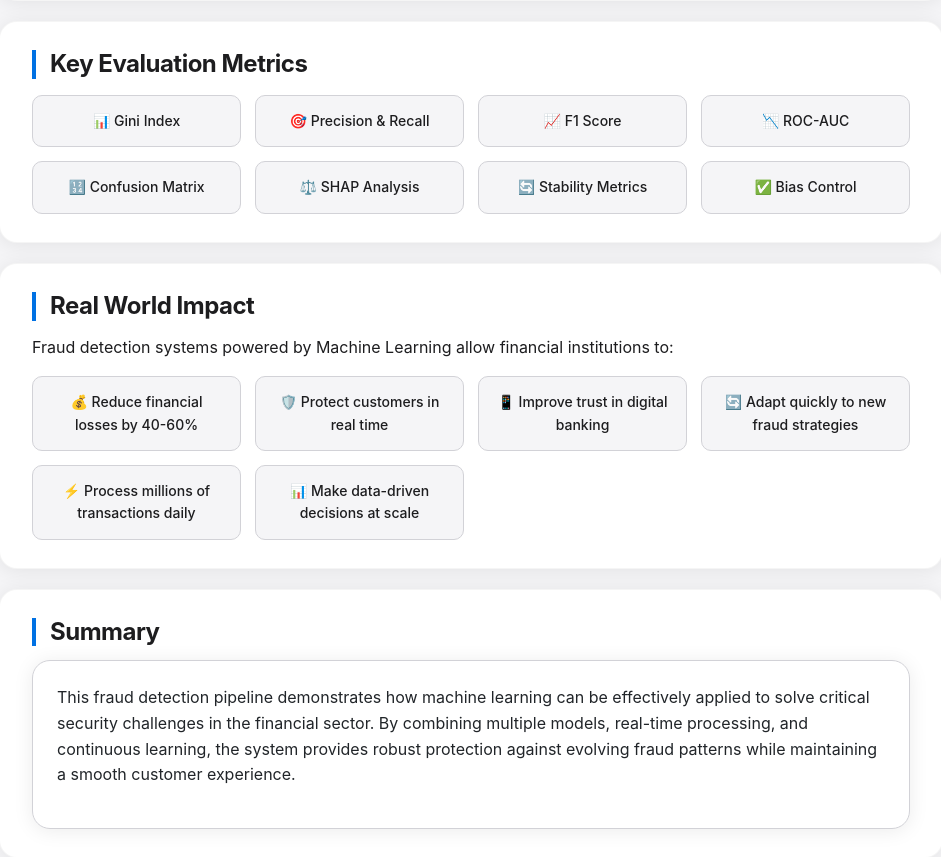
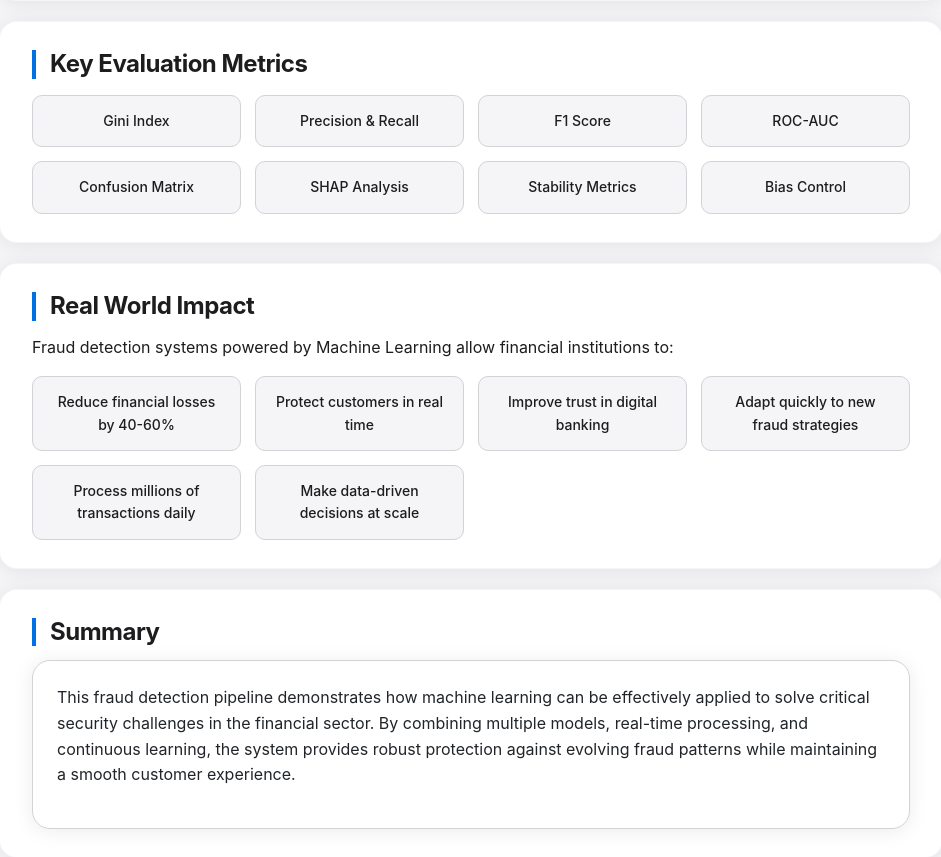
Before and after one commit to jenn-martinez/MachineLearning, a Flask app: page /BankFraud in a window 1280 px wide. Shown: the part 2544-3401 px from the top of the page, without its empty margins (289-1230 px from the left). Run offline with Flask 3, Linux system fonts and the light colour scheme; parts of the project's set-up code (start-up, migrations or seed data) failed here and were passed over.

Commit message:
fix error

```diff
--- a/templates/caseUse/BankFraud.html
+++ b/templates/caseUse/BankFraud.html
@@ -177,14 +177,14 @@
             <h2>Key Evaluation Metrics</h2>
 
             <div class="centroid-grid">
-                <div class="centroid-item">📊 Gini Index</div>
-                <div class="centroid-item">🎯 Precision & Recall</div>
-                <div class="centroid-item">📈 F1 Score</div>
-                <div class="centroid-item">📉 ROC-AUC</div>
-                <div class="centroid-item">🔢 Confusion Matrix</div>
-                <div class="centroid-item">⚖️ SHAP Analysis</div>
-                <div class="centroid-item">🔄 Stability Metrics</div>
-                <div class="centroid-item">✅ Bias Control</div>
+                <div class="centroid-item"> Gini Index</div>
+                <div class="centroid-item"> Precision & Recall</div>
+                <div class="centroid-item"> F1 Score</div>
+                <div class="centroid-item"> ROC-AUC</div>
+                <div class="centroid-item"> Confusion Matrix</div>
+                <div class="centroid-item"> SHAP Analysis</div>
+                <div class="centroid-item"> Stability Metrics</div>
+                <div class="centroid-item"> Bias Control</div>
             </div>
         </div>
 
@@ -195,12 +195,12 @@
                 Fraud detection systems powered by Machine Learning allow financial institutions to:
             </p>
             <div class="centroid-grid">
-                <div class="centroid-item">💰 Reduce financial losses by 40-60%</div>
-                <div class="centroid-item">🛡️ Protect customers in real time</div>
-                <div class="centroid-item">📱 Improve trust in digital banking</div>
-                <div class="centroid-item">🔄 Adapt quickly to new fraud strategies</div>
-                <div class="centroid-item">⚡ Process millions of transactions daily</div>
-                <div class="centroid-item">📊 Make data-driven decisions at scale</div>
+                <div class="centroid-item"> Reduce financial losses by 40-60%</div>
+                <div class="centroid-item"> Protect customers in real time</div>
+                <div class="centroid-item"> Improve trust in digital banking</div>
+                <div class="centroid-item"> Adapt quickly to new fraud strategies</div>
+                <div class="centroid-item"> Process millions of transactions daily</div>
+                <div class="centroid-item"> Make data-driven decisions at scale</div>
             </div>
         </div>
 
```
Also changed, not shown: templates/caseUse/customerChurn.html (+14 -14 lines), templates/kMeans/kmeansConcepts.html (+7 -7 lines), templates/kMeans/manualExercise.html (+5 -5 lines).
